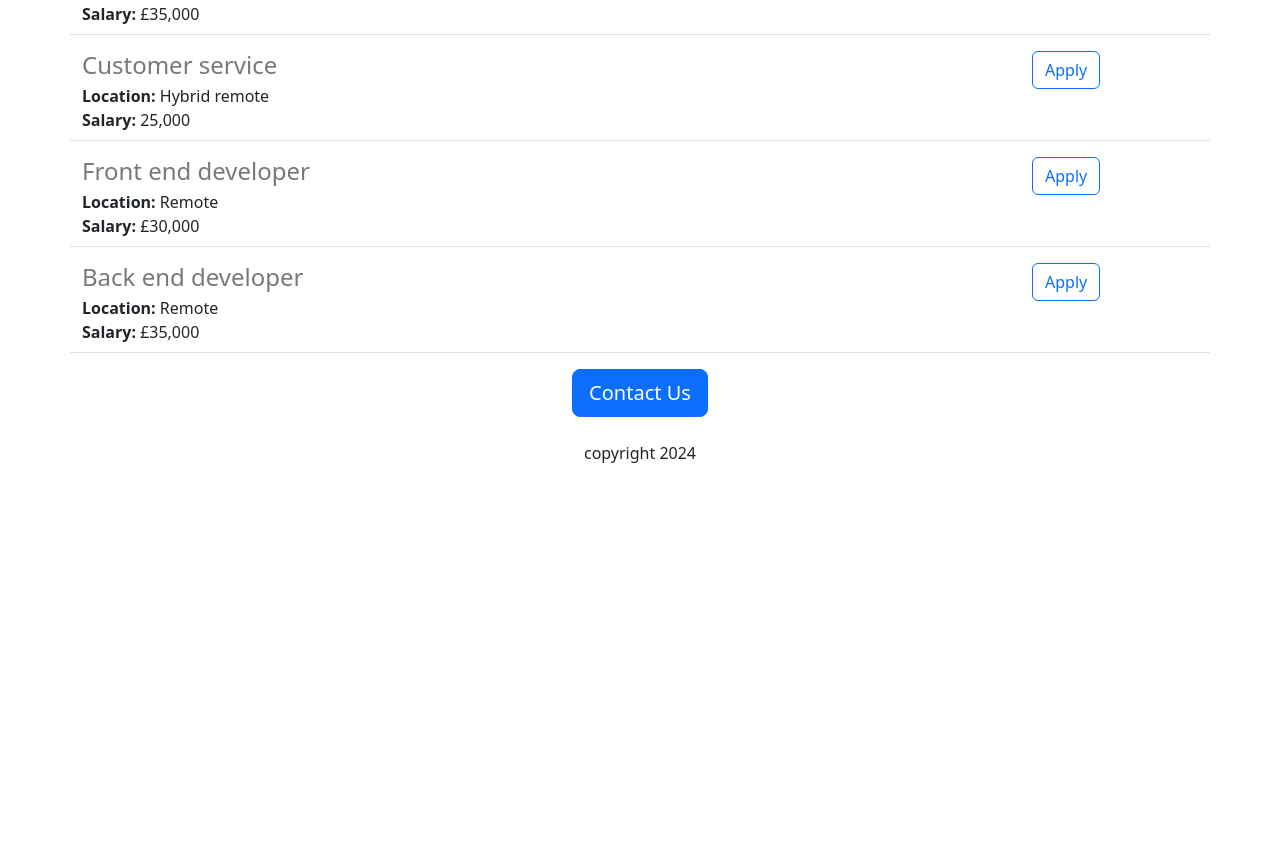
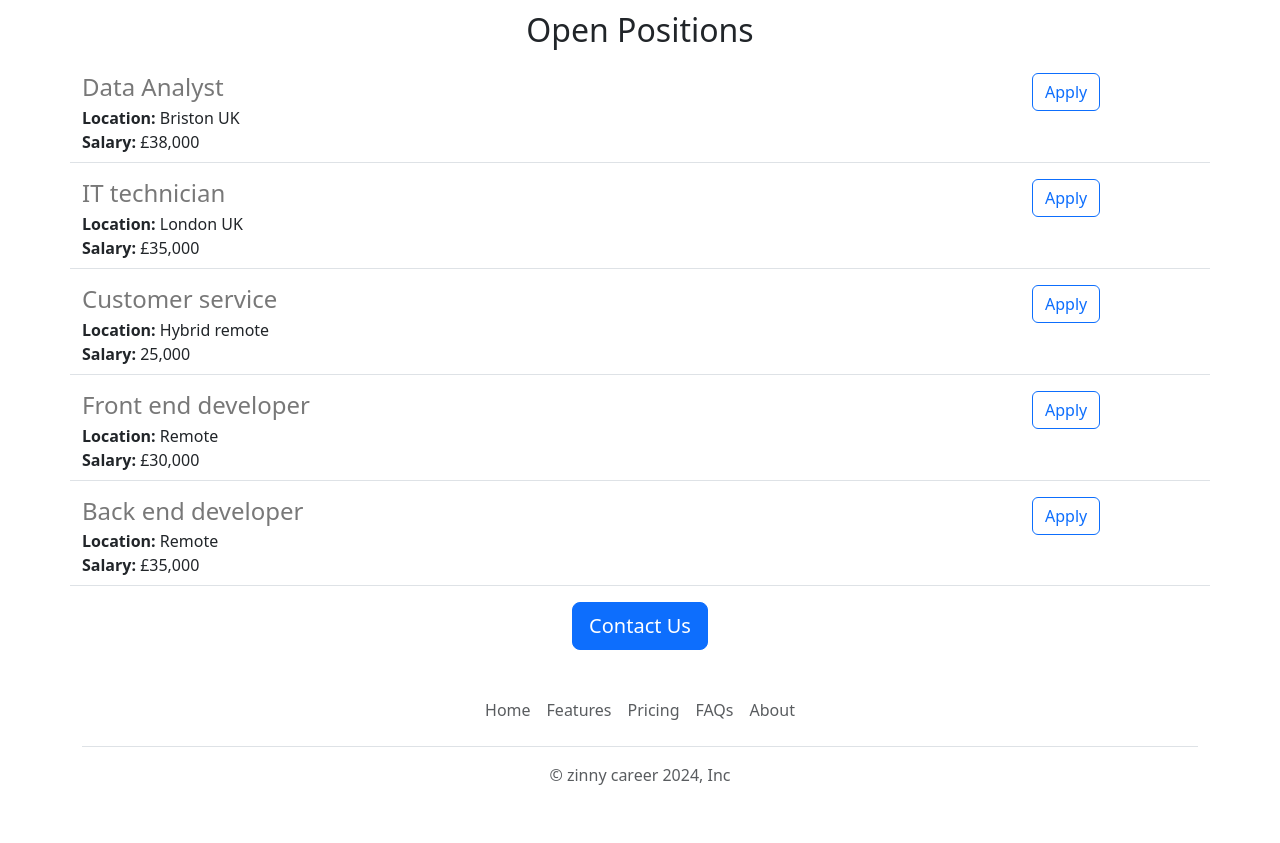
Before and after one commit to zinn-del/zinny-careers-webite, a Flask app: page / in a window 1280 px wide. Shown: the part 797-1640 px from the top of the page. Before the commit the page ends 1260 px from the top, so only its background shows below. Run offline with Flask 3, Linux system fonts and the light colour scheme.

Commit message:
functional and aesthetic improvement

```diff
--- /dev/null
+++ b/templates/footer.html
@@ -0,0 +1,14 @@
+<div class="b-example-divider"></div>
+
+<div class="container">
+  <footer class="py-3 my-4">
+    <ul class="nav justify-content-center border-bottom pb-3 mb-3">
+      <li class="nav-item"><a href="#" class="nav-link px-2 text-body-secondary">Home</a></li>
+      <li class="nav-item"><a href="#" class="nav-link px-2 text-body-secondary">Features</a></li>
+      <li class="nav-item"><a href="#" class="nav-link px-2 text-body-secondary">Pricing</a></li>
+      <li class="nav-item"><a href="#" class="nav-link px-2 text-body-secondary">FAQs</a></li>
+      <li class="nav-item"><a href="#" class="nav-link px-2 text-body-secondary">About</a></li>
+    </ul>
+    <p class="text-center text-body-secondary">&copy; zinny career 2024, Inc</p>
+  </footer>
+</div>
--- a/templates/home.html
+++ b/templates/home.html
@@ -15,21 +15,28 @@
      </style>
   </head>
      <body>
+        {% include "nav.html" %}
+        <img id="banner" src= "https://0878d21f-7113-4f06-80cb-e5f1b0056bd0-00-1vgaq9pjixx5j.picard.replit.dev/static/banner 1.jpeg">
      <div class ="container">
         <h1 class= "text-center mt-4 mb-4"> Zinny Careers </h1>
-        <img id="banner" src= "https://0878d21f-7113-4f06-80cb-e5f1b0056bd0-00-1vgaq9pjixx5j.picard.replit.dev/static/banner 1.jpeg">
-      <h2 class="text-center mt-2 mb-4">About Zinny </h2>
-        <p>At Zinny Career, we are dedicated to empowering individuals on their professional journey by providing the resources, guidance, and tools needed to navigate the ever-evolving job market. Whether you're a recent graduate, a seasoned professional looking to make a career change, or someone striving to advance within your current field, Zinny Career is here to support you every step of the way.</p>
-        <h2 class="text-center mt-2 mb-4"> Open Positions </h2>
-      <div>
+        <div class="row" style="margin-bottom:16px">
+           <div class="col-md-6">
+        <p class="lead">At Zinny Career, we are dedicated to empowering individuals on their professional journey by providing the resources, guidance, and tools needed to navigate the ever-evolving job market. Whether you're a recent graduate, a seasoned professional looking to make a career change, or someone striving to advance within your current field, Zinny Career is here to support you every step of the way.</p>
+           </div>
+           <div class ="d-none d-md-block col-6">
+               <img src="static/image1.jpeg" style="height: 320px; border-radius:4px;" >
+            </div>
+        </div>
+        <h2 class= "text-center mt-2 mb-4"> Open Positions </h2>
+        <div>
           {% for job in jobs%}
           {% include "jobitem.html" %}
-         {% endfor %}
-      </div>
-        <div class="text-center">                                <button class="btn btn-primary btn-lg">Contact Us</button>
-            <p class="mt-4">copyright 2024</p>
+          {% endfor %}
+       </div>
+        <div class="text-center">                                <a class="btn btn-primary btn-lg" href ="mailto:ajetunmobizainab2000@gmail.com?subject=Question%20about%20job%20opening&body=My%20Name%3A%3Cyour%20name%3E%0D%0AMy%20Questions%3A%3Center%20your%20question%20here%3E%0D%0A%0D%0A">Contact Us</a>
         </div>
     </div>
+        {% include "footer.html" %}
   </body>
 
 </html>
--- a/templates/jobitem.html
+++ b/templates/jobitem.html
@@ -11,6 +11,6 @@
         </div>
   </div>
     <div class="col-2">
-        <button type="button" class="btn btn-outline-primary">Apply</button>
+        <a href="mailto:zainabajetunmobi2000@mail.com?subject=Application%20to%20{{job["title"]}}&body=Name%3A%0D%0ACV%20link%3A%0D%0ALinkedIN%20link%3A" type="button" class="btn btn-outline-primary">Apply</a>
     </div>
 </div>
--- /dev/null
+++ b/templates/nav.html
@@ -0,0 +1,9 @@
+<nav class="navbar shadow-sm fixed-top bg-white">
+  <div class="container-fluid">
+    <a class="navbar-brand" href="#">
+      <img src="/static/logo.svg" alt="Logo" width="30" height="24" class="d-inline-block align-text-top">
+      Zinny Careers
+    </a>
+  </div>
+</nav>
+<div style = "height: 56px"></div>
```
Also changed, not shown: static/logo.svg (added), 1 other file.
